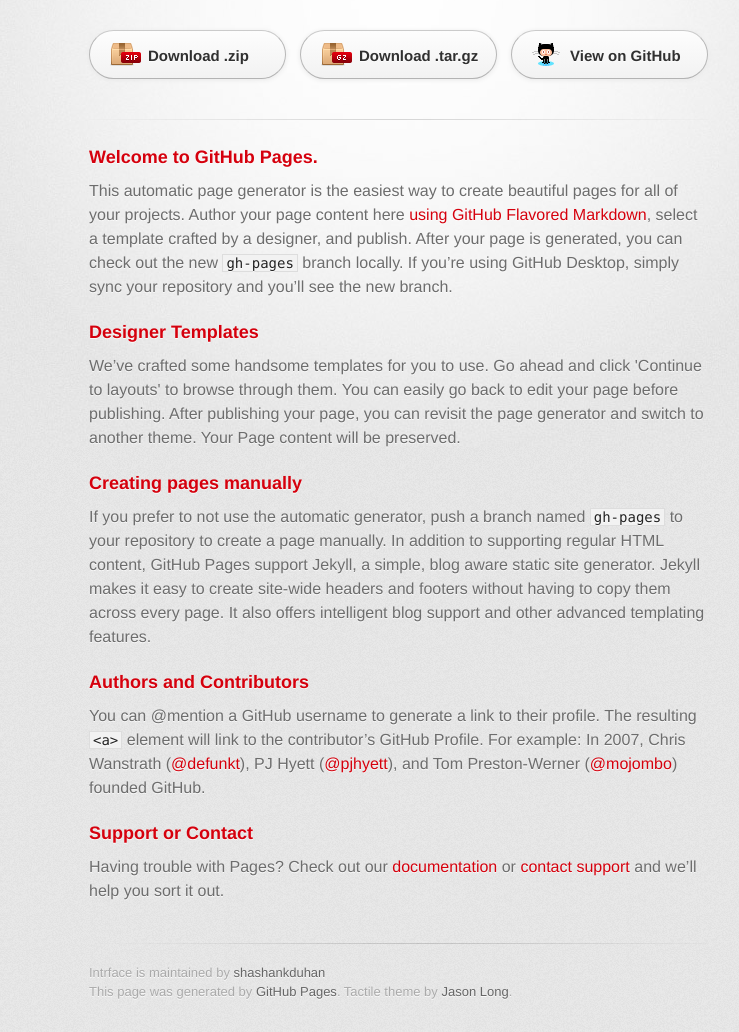
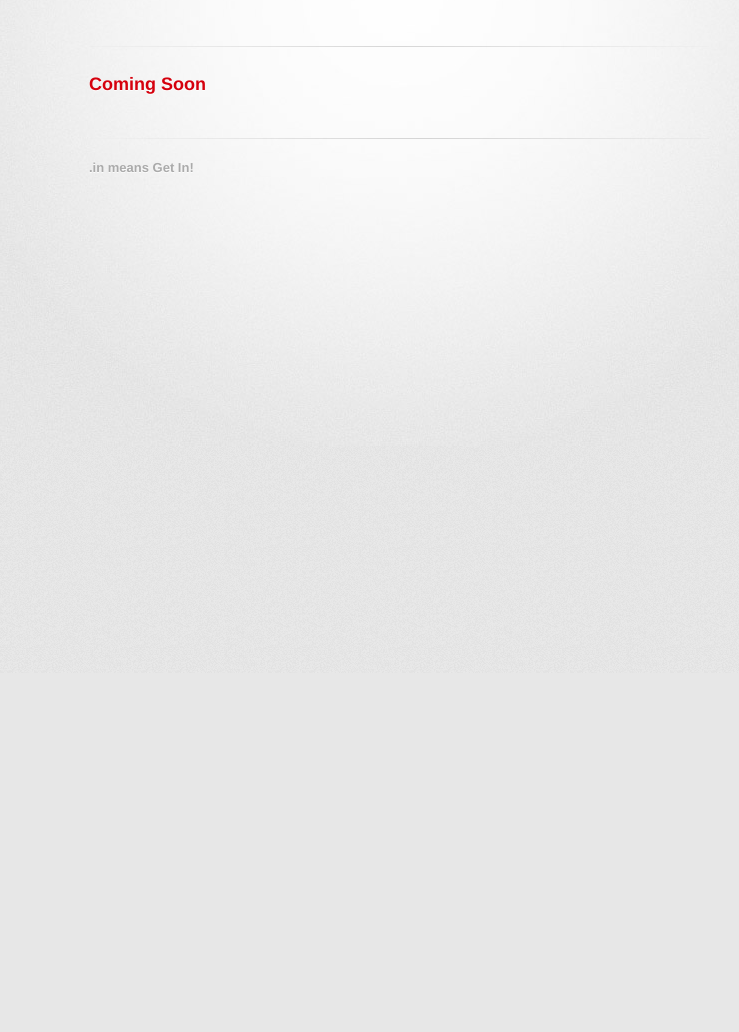
Before and after one commit to shashankduhan/Test, a plain HTML site: page index.html in a window 1280 px wide. Shown: the part 127-1159 px from the top of the page, without its empty margins (241-980 px from the left). After the commit the page ends 800 px from the top, so only its background shows below. Drawn offline with Linux system fonts and the light colour scheme; a web font is replaced by a local one.

Commit message:
Update index.html

```diff
--- a/index.html
+++ b/index.html
@@ -22,44 +22,17 @@
           <h2>It&#39;s a Swag</h2>
         </header>
 
-        <section id="downloads" class="clearfix">
-          <a href="https://github.com/shashankduhan/Test/zipball/master" id="download-zip" class="button"><span>Download .zip</span></a>
-          <a href="https://github.com/shashankduhan/Test/tarball/master" id="download-tar-gz" class="button"><span>Download .tar.gz</span></a>
-          <a href="https://github.com/shashankduhan/Test" id="view-on-github" class="button"><span>View on GitHub</span></a>
-        </section>
+
 
         <hr>
 
         <section id="main_content">
-          <h3>
-<a id="welcome-to-github-pages" class="anchor" href="#welcome-to-github-pages" aria-hidden="true"><span aria-hidden="true" class="octicon octicon-link"></span></a>Welcome to GitHub Pages.</h3>
+          <h3>Coming Soon<h3>
 
-<p>This automatic page generator is the easiest way to create beautiful pages for all of your projects. Author your page content here <a href="https://guides.github.com/features/mastering-markdown/">using GitHub Flavored Markdown</a>, select a template crafted by a designer, and publish. After your page is generated, you can check out the new <code>gh-pages</code> branch locally. If you’re using GitHub Desktop, simply sync your repository and you’ll see the new branch.</p>
-
-<h3>
-<a id="designer-templates" class="anchor" href="#designer-templates" aria-hidden="true"><span aria-hidden="true" class="octicon octicon-link"></span></a>Designer Templates</h3>
-
-<p>We’ve crafted some handsome templates for you to use. Go ahead and click 'Continue to layouts' to browse through them. You can easily go back to edit your page before publishing. After publishing your page, you can revisit the page generator and switch to another theme. Your Page content will be preserved.</p>
-
-<h3>
-<a id="creating-pages-manually" class="anchor" href="#creating-pages-manually" aria-hidden="true"><span aria-hidden="true" class="octicon octicon-link"></span></a>Creating pages manually</h3>
-
-<p>If you prefer to not use the automatic generator, push a branch named <code>gh-pages</code> to your repository to create a page manually. In addition to supporting regular HTML content, GitHub Pages support Jekyll, a simple, blog aware static site generator. Jekyll makes it easy to create site-wide headers and footers without having to copy them across every page. It also offers intelligent blog support and other advanced templating features.</p>
-
-<h3>
-<a id="authors-and-contributors" class="anchor" href="#authors-and-contributors" aria-hidden="true"><span aria-hidden="true" class="octicon octicon-link"></span></a>Authors and Contributors</h3>
-
-<p>You can @mention a GitHub username to generate a link to their profile. The resulting <code>&lt;a&gt;</code> element will link to the contributor’s GitHub Profile. For example: In 2007, Chris Wanstrath (<a href="https://github.com/defunkt" class="user-mention">@defunkt</a>), PJ Hyett (<a href="https://github.com/pjhyett" class="user-mention">@pjhyett</a>), and Tom Preston-Werner (<a href="https://github.com/mojombo" class="user-mention">@mojombo</a>) founded GitHub.</p>
-
-<h3>
-<a id="support-or-contact" class="anchor" href="#support-or-contact" aria-hidden="true"><span aria-hidden="true" class="octicon octicon-link"></span></a>Support or Contact</h3>
-
-<p>Having trouble with Pages? Check out our <a href="https://help.github.com/pages">documentation</a> or <a href="https://github.com/contact">contact support</a> and we’ll help you sort it out.</p>
-        </section>
 
         <footer>
-          Intrface is maintained by <a href="https://github.com/shashankduhan">shashankduhan</a><br>
-          This page was generated by <a href="https://pages.github.com">GitHub Pages</a>. Tactile theme by <a href="https://twitter.com/jasonlong">Jason Long</a>.
+          .in means Get In!
+
         </footer>
 
 
```
